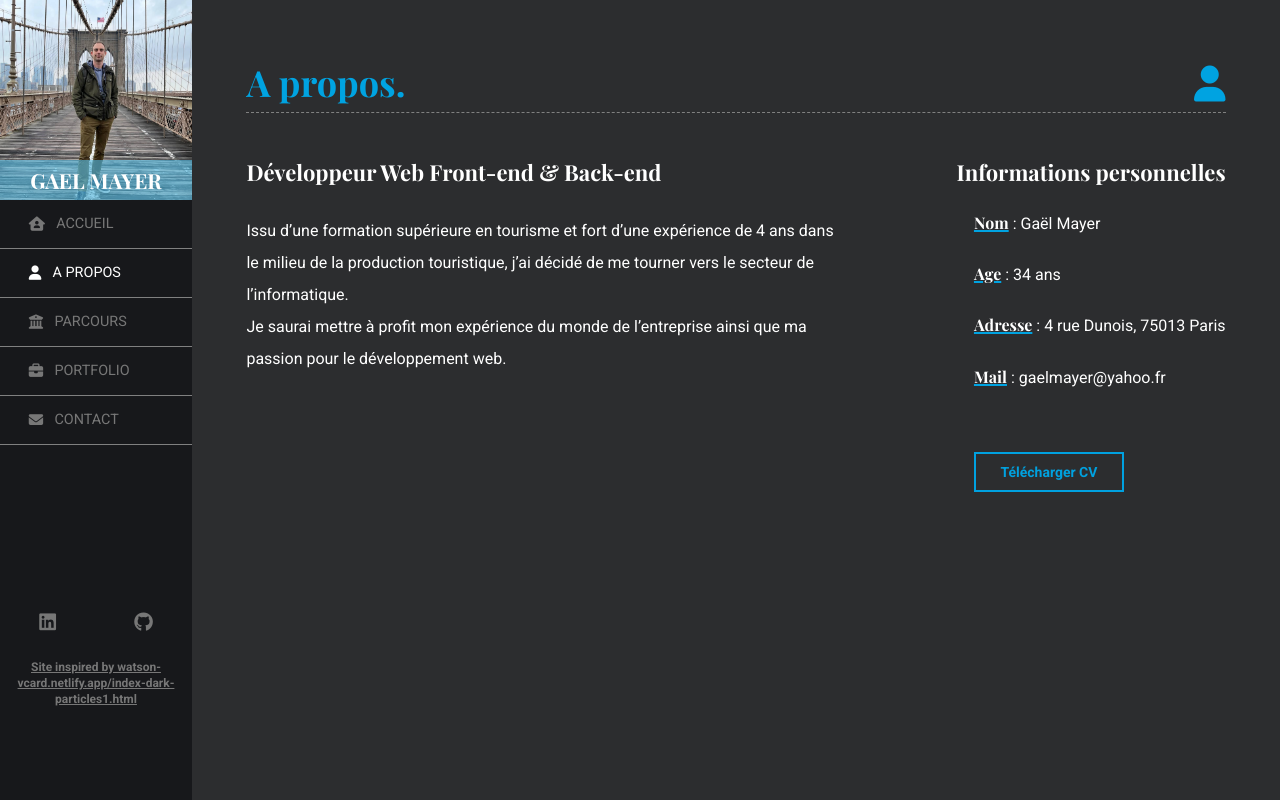
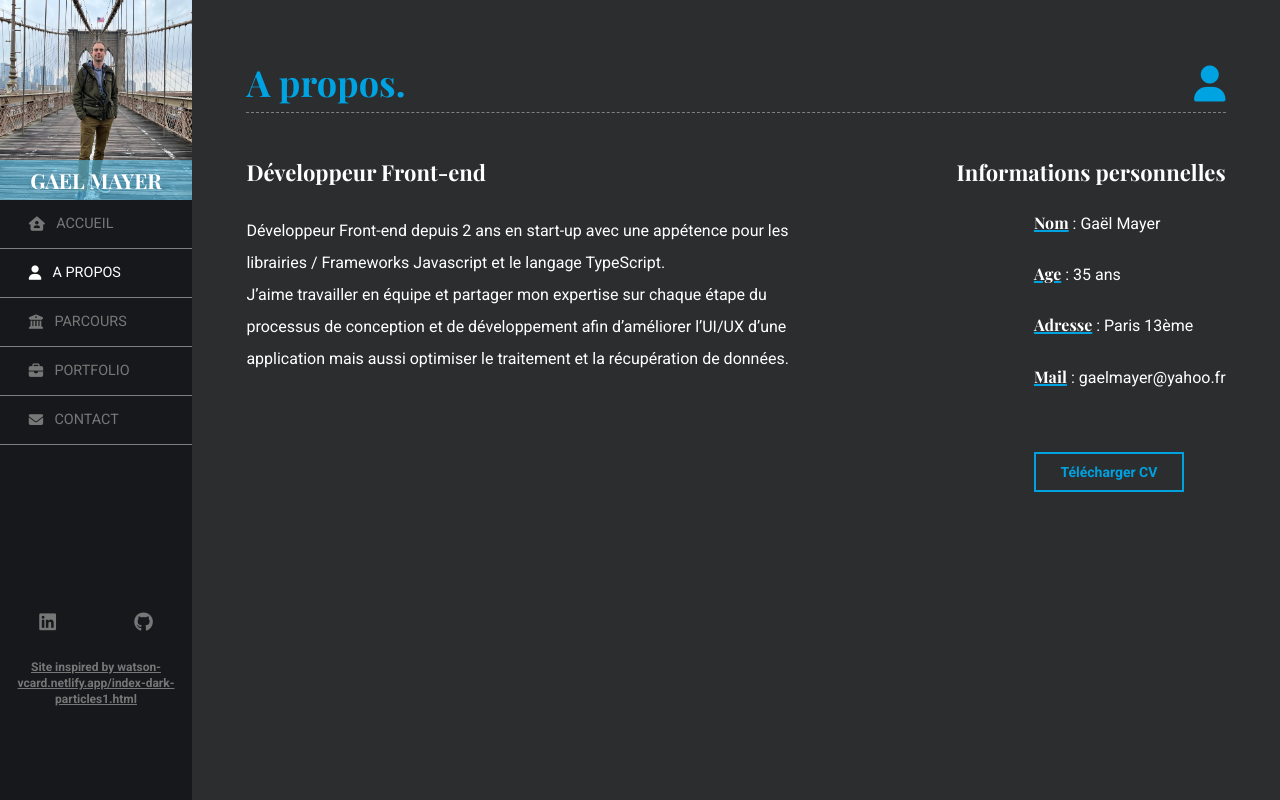
Before and after one commit to Gmayer111/resume, a React (Create React App) app: page /a-propos in a window 1280 px wide. Built offline with nearby package versions, Linux system fonts and the light colour scheme.

Commit message:
fix: update aboutpage

```diff
--- a/src/pages/About.jsx
+++ b/src/pages/About.jsx
@@ -1,24 +1,23 @@
-import React from "react"
-import "assets/Styles/About.scss"
-import Li from "components/UI/Li"
-import CV from "assets/Images/nv-CV.pdf"
-import FlipPage from "components/UI/FlipPage"
-import Button from "components/UI/Button"
+import React from "react";
+import "assets/Styles/About.scss";
+import Li from "components/UI/Li";
+import CV from "assets/Images/CV_Gaël_Mayer.pdf";
+import FlipPage from "components/UI/FlipPage";
+import Button from "components/UI/Button";
 
 function About() {
-
   return (
-        <>
-
     <FlipPage title={"A propos."} logo={<i className="fas fa-user"></i>}>
-
       <div className="describeContainer">
         <div className="leftContainer">
-                        <h2>Développeur Web Front-end & Back-end</h2>
+          <h2>Développeur Front-end</h2>
           <p>
-                        Issu d’une formation supérieure en tourisme et fort d’une expérience de 4 ans dans le milieu de la production touristique, j’ai décidé de me tourner vers le secteur de l’informatique.
-                        <br />
-                        Je saurai mettre à profit mon expérience du monde de l’entreprise ainsi que ma passion pour le développement web.
+            Développeur Front-end depuis 2 ans en start-up avec une appétence
+            pour les librairies / Frameworks Javascript et le langage
+            TypeScript. <br /> J’aime travailler en équipe et partager mon
+            expertise sur chaque étape du processus de conception et de
+            développement afin d’améliorer l’UI/UX d’une application mais aussi
+            optimiser le traitement et la récupération de données.
           </p>
         </div>
         <div className="rightContainer">
@@ -27,21 +26,18 @@ function About() {
           <ul>
             <div className="blockInfo">
               <Li title={"Nom"} info={"Gaël Mayer"} />
-                                <Li title={"Age"} info={"34 ans"} />
-                                <Li title={"Adresse"} info={"4 rue Dunois, 75013 Paris"} />
+              <Li title={"Age"} info={"35 ans"} />
+              <Li title={"Adresse"} info={"Paris 13ème"} />
               <Li title={"Mail"} info={"gaelmayer@yahoo.fr"} />
-                                <a href={CV} target="_blank" rel="noopener noreferrer"><Button title={'Télécharger CV'}/></a>
+              <a href={CV} target="_blank" rel="noopener noreferrer">
+                <Button title={"Télécharger CV"} />
+              </a>
             </div>
           </ul>
         </div>
       </div>
     </FlipPage>
-        </>
-
-
-    )
+  );
 }
 
-
-
-export default About
+export default About;
```
Also changed, not shown: 2 other files (tests, documents, lock files or other folders). Lines whose indentation alone changed are shown as unchanged.
